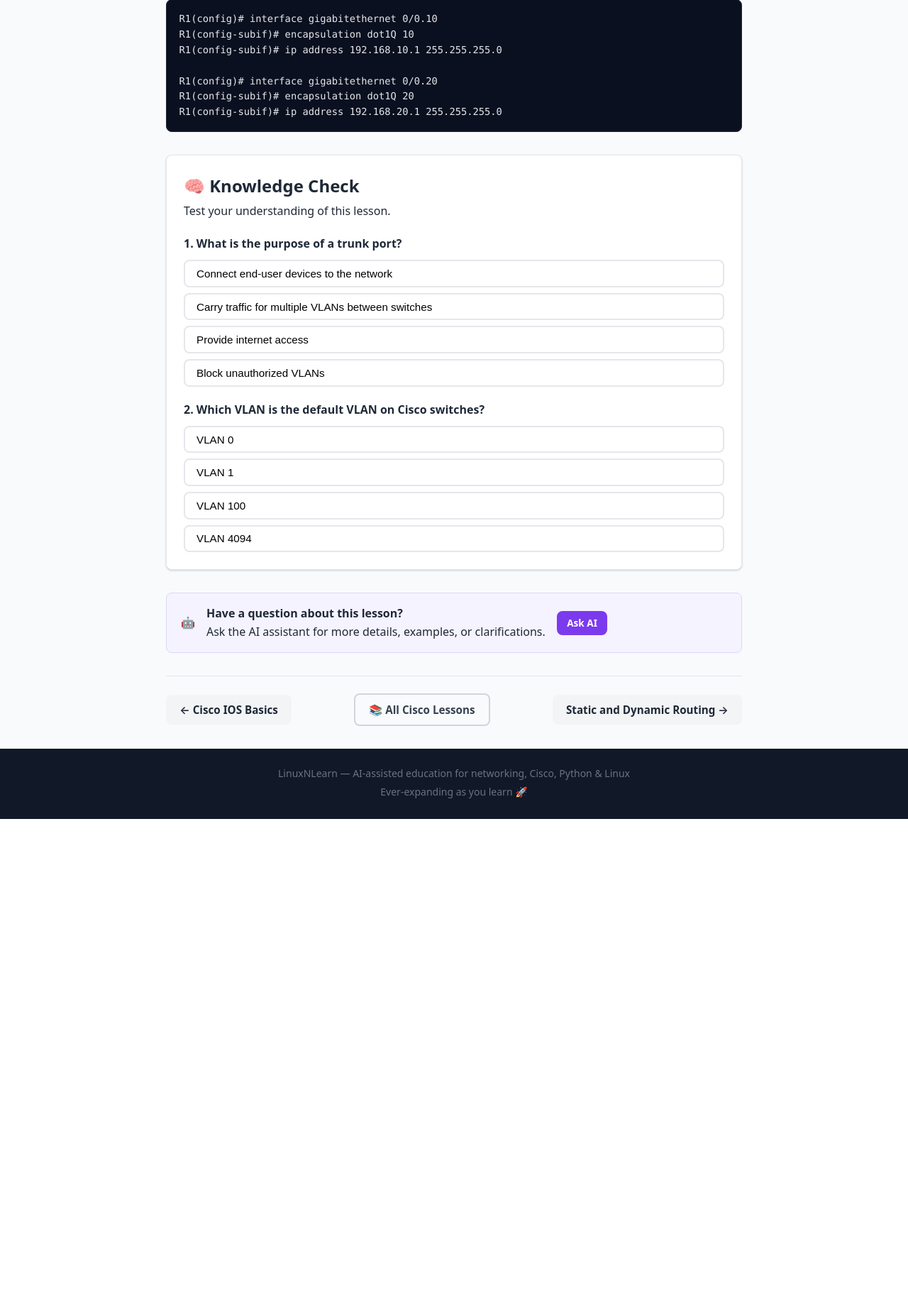
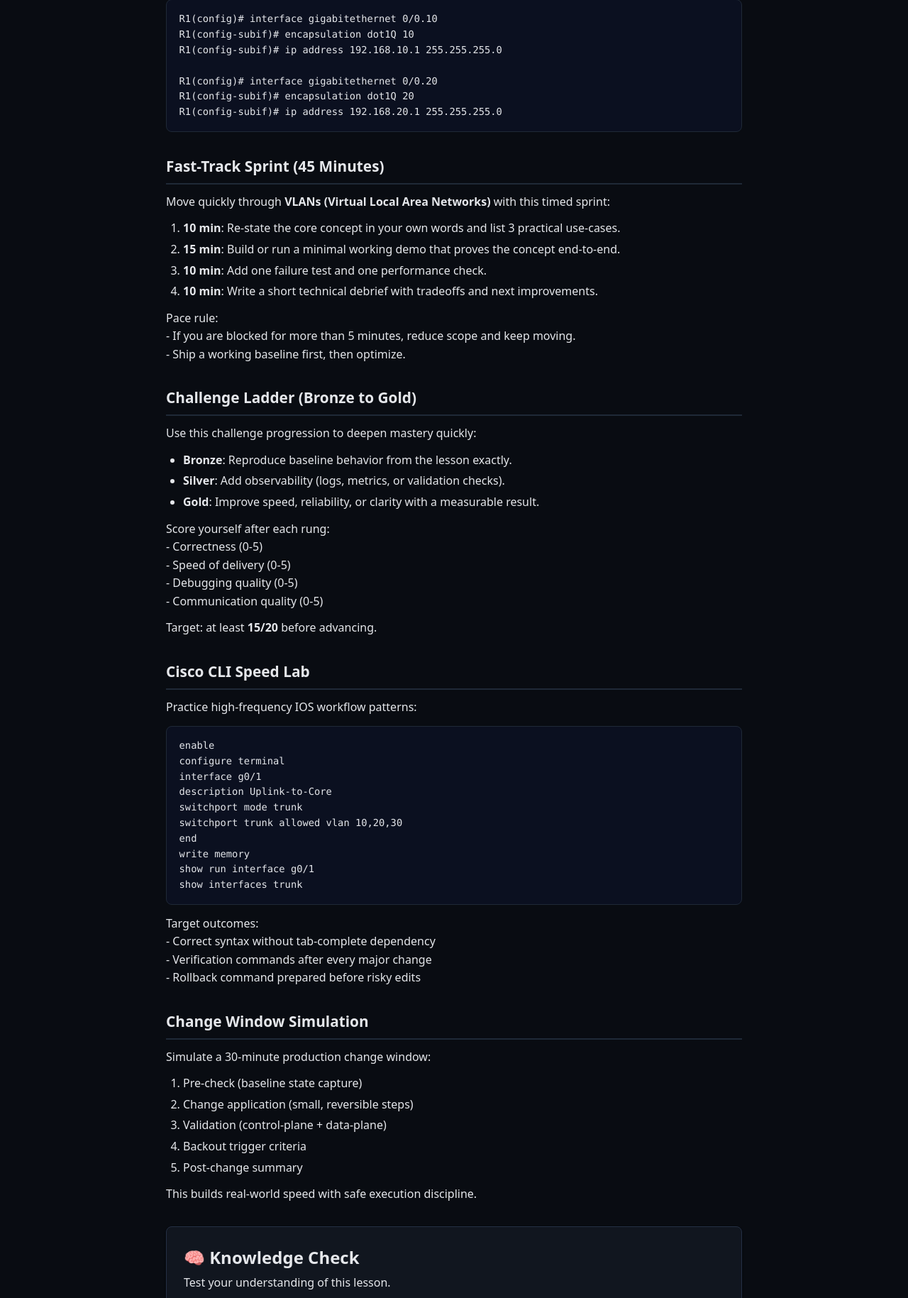
Before and after one commit to JeffreyLebowsk1/linuxnlearn, a Flask app: page /lesson/cisco/02_vlans in a window 1280 px wide. Shown: the part 2025-3854 px from the top of the page at 71% size. Before the commit the page ends 3179 px from the top, so only its background shows below. Run offline with Flask 3, Linux system fonts and the light colour scheme; some libraries are stand-ins or nearby versions.

Commit message:
updates to app.py and style.css for better markdown rendering and code block styling.

````diff
--- a/app.py
+++ b/app.py
@@ -191,6 +191,243 @@
     return None
 
 
+def build_fast_track_sections(category, lesson_title):
+    """Generate extra advanced sections to lengthen lessons and increase pace."""
+    common_sections = [
+        {
+            "heading": "Fast-Track Sprint (45 Minutes)",
+            "content": f"""
+Move quickly through **{lesson_title}** with this timed sprint:
+
+1. **10 min**: Re-state the core concept in your own words and list 3 practical use-cases.
+2. **15 min**: Build or run a minimal working demo that proves the concept end-to-end.
+3. **10 min**: Add one failure test and one performance check.
+4. **10 min**: Write a short technical debrief with tradeoffs and next improvements.
+
+Pace rule:
+- If you are blocked for more than 5 minutes, reduce scope and keep moving.
+- Ship a working baseline first, then optimize.
+""",
+        },
+        {
+            "heading": "Challenge Ladder (Bronze to Gold)",
+            "content": """
+Use this challenge progression to deepen mastery quickly:
+
+- **Bronze**: Reproduce baseline behavior from the lesson exactly.
+- **Silver**: Add observability (logs, metrics, or validation checks).
+- **Gold**: Improve speed, reliability, or clarity with a measurable result.
+
+Score yourself after each rung:
+- Correctness (0-5)
+- Speed of delivery (0-5)
+- Debugging quality (0-5)
+- Communication quality (0-5)
+
+Target: at least **15/20** before advancing.
+""",
+        },
+    ]
+
+    category_sections = {
+        "linux": [
+            {
+                "heading": "Linux Deep Ops Drill",
+                "content": """
+Run this accelerated admin drill on a practice VM:
+
+```bash
+# 1) Create sandbox
+mkdir -p ~/lab/{logs,data,bin} && cd ~/lab
+
+# 2) Generate files and inspect metadata
+for i in {1..5}; do echo "entry-$i" >> logs/app.log; done
+ls -lah logs && stat logs/app.log
+
+# 3) Search and filter quickly
+grep -n "entry" logs/app.log | wc -l
+find ~/lab -type f -name "*.log"
+
+# 4) Permission hardening
+chmod 640 logs/app.log
+sudo chown "$USER":"$USER" logs/app.log
+```
+
+Deliverable:
+- A short report listing commands used, why they were chosen, and one safer alternative.
+""",
+            },
+            {
+                "heading": "Incident Response Mini-Scenario",
+                "content": """
+Scenario: a service fails at startup after a config change.
+
+Response sequence:
+1. Verify process and port state.
+2. Inspect latest logs and isolate first meaningful error.
+3. Roll back the minimal change.
+4. Validate service health and create a prevention checklist.
+
+Focus on decision speed: you should produce a first diagnosis in under 8 minutes.
+""",
+            },
+        ],
+        "networking": [
+            {
+                "heading": "Packet Reasoning Lab",
+                "content": """
+Use fast packet-level reasoning for each concept in this lesson:
+
+1. Identify source/destination addresses.
+2. Identify encapsulation at each layer.
+3. Predict next hop behavior.
+4. Explain where the packet could fail and how to prove it.
+
+Template:
+```text
+Flow:
+Host A -> Switch -> Router -> ISP -> Service
+
+Checks:
+- L2: MAC table / VLAN membership
+- L3: route lookup / gateway correctness
+- L4: port reachability
+```
+
+Deliverable:
+- One complete packet walk with a verified failure point and fix.
+""",
+            },
+            {
+                "heading": "Time-Boxed Subnet and Routing Set",
+                "content": """
+Complete 5 rapid problems in 20 minutes:
+
+- 2 subnetting tasks with host-range validation
+- 2 route selection tasks (longest-prefix match)
+- 1 troubleshooting task with overlapping routes
+
+Rule: show both the answer and the calculation path.
+""",
+            },
+        ],
+        "cisco": [
+            {
+                "heading": "Cisco CLI Speed Lab",
+                "content": """
+Practice high-frequency IOS workflow patterns:
+
+```text
+enable
+configure terminal
+interface g0/1
+description Uplink-to-Core
+switchport mode trunk
+switchport trunk allowed vlan 10,20,30
+end
+write memory
+show run interface g0/1
+show interfaces trunk
+```
+
+Target outcomes:
+- Correct syntax without tab-complete dependency
+- Verification commands after every major change
+- Rollback command prepared before risky edits
+""",
+            },
+            {
+                "heading": "Change Window Simulation",
+                "content": """
+Simulate a 30-minute production change window:
+
+1. Pre-check (baseline state capture)
+2. Change application (small, reversible steps)
+3. Validation (control-plane + data-plane)
+4. Backout trigger criteria
+5. Post-change summary
+
+This builds real-world speed with safe execution discipline.
+""",
+            },
+        ],
+        "python": [
+            {
+                "heading": "Python Performance and Reliability Pass",
+                "content": """
+Take a lesson script from working to production-grade:
+
+1. Add type hints for core functions.
+2. Add input validation and explicit exceptions.
+3. Add structured logging for key transitions.
+4. Add 3 focused tests: happy path, edge case, failure case.
+
+Example scaffold:
+```python
+def parse_record(line: str) -> dict:
+    if not line.strip():
+        raise ValueError("empty line")
+    # parse and validate fields
+    return {"ok": True}
+```
+
+Measure improvement by reduced debug time and clearer failure messages.
+""",
+            },
+            {
+                "heading": "Automation Sprint",
+                "content": """
+Build a tiny automation utility in under 40 minutes:
+
+- Input: file or API response
+- Transform: parse, filter, normalize
+- Output: human-readable report and machine-readable JSON
+
+Stretch goal:
+- Add retry logic and timeout handling for external calls.
+""",
+            },
+        ],
+        "jetson": [
+            {
+                "heading": "Edge Optimization Sprint",
+                "content": """
+Push the lesson artifact toward real deployment constraints:
+
+1. Measure baseline latency and memory.
+2. Reduce overhead (model warmup, pre-allocation, batch tuning).
+3. Re-measure and document delta.
+
+Benchmark template:
+```text
+Metric        Baseline   Optimized   Delta
+Latency p95   120 ms     84 ms       -30%
+RAM usage     2.1 GB     1.7 GB      -19%
+```
+
+Aim for one measurable improvement, not theoretical tuning.
+""",
+            },
+            {
+                "heading": "Deployment Readiness Checklist",
+                "content": """
+Before shipping on Jetson, confirm:
+
+- Deterministic startup path
+- Health endpoints and watchdog behavior
+- Graceful degradation when GPU is unavailable
+- Resource limits and thermal behavior under sustained load
+- Reproducible setup instructions
+
+Deliver a one-page readiness note with risks and mitigations.
+""",
+            },
+        ],
+    }
+
+    return common_sections + category_sections.get(category, [])
+
+
 # ---------------------------------------------------------------------------
 # Content helpers – assignments
 # ---------------------------------------------------------------------------
@@ -257,6 +494,10 @@
     data = load_lesson(category, slug)
     if not data:
         return render_template("404.html"), 404
+
+    extra_sections = build_fast_track_sections(category, data.get("title", "Lesson"))
+    data["sections"] = data.get("sections", []) + extra_sections
+
     # Pre-render section markdown to HTML to avoid template/filter variance.
     sections = data.get("sections", [])
     for section in sections:
--- a/static/css/style.css
+++ b/static/css/style.css
@@ -815,3 +815,144 @@
   .nav-links { gap: 0; }
   .nav-links a { padding: .3rem .45rem; font-size: .82rem; }
 }
+
+/* ---- Default dark theme ---- */
+:root {
+  --gray-50: #090c12;
+  --gray-100: #11161f;
+  --gray-200: #1f2937;
+  --gray-400: #94a3b8;
+  --gray-600: #cbd5e1;
+  --gray-800: #e5e7eb;
+  --gray-900: #04070d;
+  --blue-l: #11243f;
+  --teal-l: #0f2c2a;
+  --green-l: #0f2d1d;
+  --orange-l: #3a210f;
+}
+
+body {
+  background:
+    radial-gradient(circle at 10% 0%, rgba(37, 99, 235, 0.14), transparent 35%),
+    radial-gradient(circle at 90% 10%, rgba(13, 148, 136, 0.12), transparent 32%),
+    #090c12;
+  color: #e5e7eb;
+}
+
+a { color: #60a5fa; }
+
+.hero {
+  background: linear-gradient(145deg, #020617 0%, #0c1a2d 45%, #0f3b52 100%);
+}
+
+.features-section,
+.category-header,
+.lesson-item,
+.quiz-section,
+.feature-card,
+.category-card,
+.assignment-task,
+.results-panel,
+.chat-messages,
+.chat-input-area,
+.chat-settings-bar,
+.grading-guidance-panel,
+.mastery-level-item,
+.context-btn,
+textarea.open-answer {
+  background: #11161f;
+  border-color: #253044;
+  color: #e5e7eb;
+}
+
+.section-content blockquote {
+  background: #0f2239;
+  color: #dbeafe;
+  border-left-color: #3b82f6;
+}
+
+.section-content td,
+.task-feedback,
+.lesson-nav,
+.assignment-instructions {
+  border-color: #253044;
+}
+
+.section-content th {
+  background: #0b1220;
+  color: #e5e7eb;
+}
+
+.section-content tr:nth-child(even) td {
+  background: #0d1420;
+}
+
+.section-content code:not(pre code) {
+  background: #1c2435;
+  color: #93c5fd;
+  border-color: #334155;
+}
+
+.lesson-summary,
+.lesson-info p,
+.category-header p,
+.assistant-header p,
+.results-overall-feedback,
+.feedback-text,
+.task-number,
+.mastery-level-range,
+.chat-settings-grid label,
+.submit-hint,
+.not-found-content p {
+  color: #cbd5e1;
+}
+
+.btn-secondary,
+.btn-nav,
+.btn-outline {
+  background: #111827;
+  border-color: #334155;
+  color: #e5e7eb;
+}
+
+.btn-outline:hover,
+.btn-nav:hover,
+.btn-secondary:hover {
+  background: #1f2937;
+}
+
+.quiz-option,
+.mc-option,
+#chat-input,
+.chat-settings-grid select,
+.chat-settings-grid input[type="text"] {
+  background: #0f172a;
+  border-color: #334155;
+  color: #e5e7eb;
+}
+
+.quiz-feedback,
+.message-content {
+  background: #1a2436;
+  color: #e5e7eb;
+}
+
+.user-message .message-content {
+  background: #1d4ed8;
+}
+
+.message-avatar {
+  background: #243244;
+}
+
+.empty-state,
+.context-indicator,
+.footer {
+  color: #94a3b8;
+}
+
+.lesson-ai-prompt,
+.category-ai-prompt {
+  background: #18112e;
+  border-color: #37216b;
+}
````
